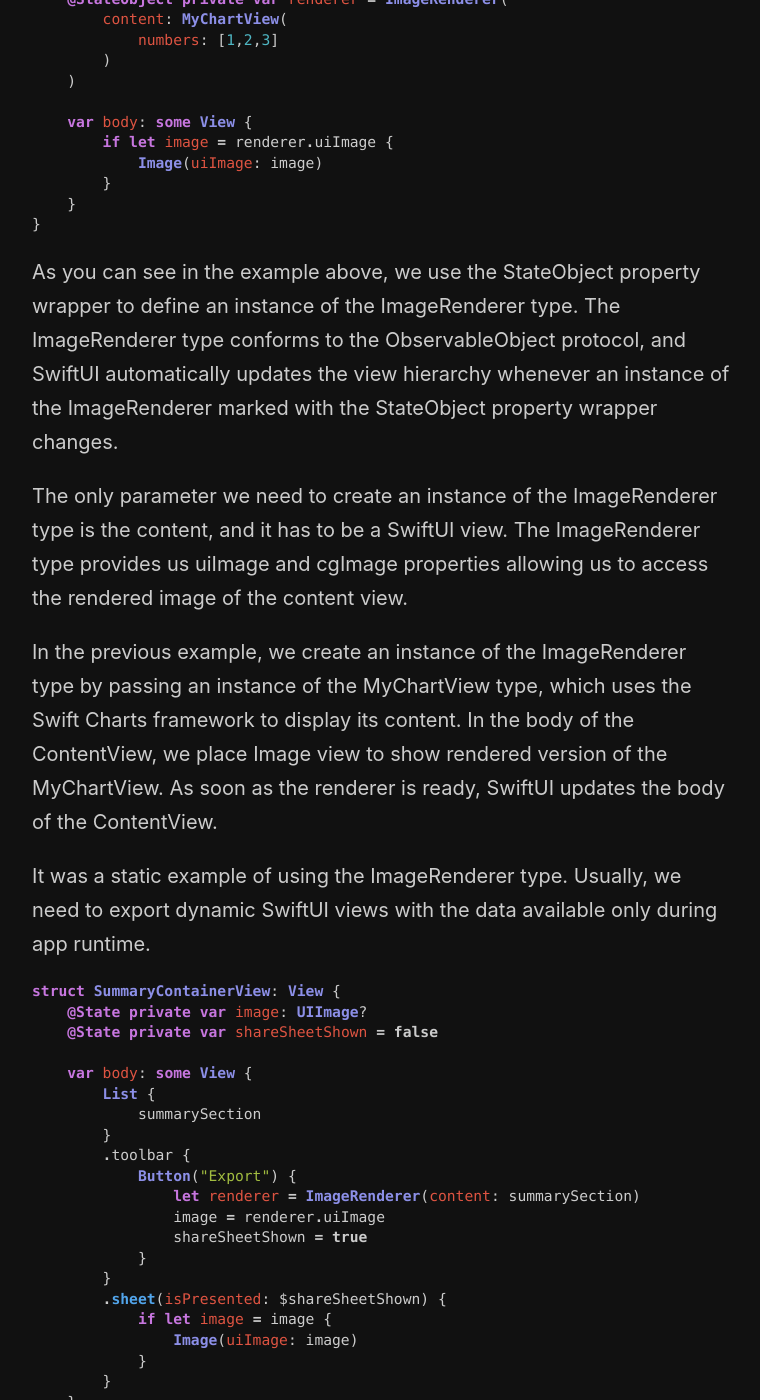
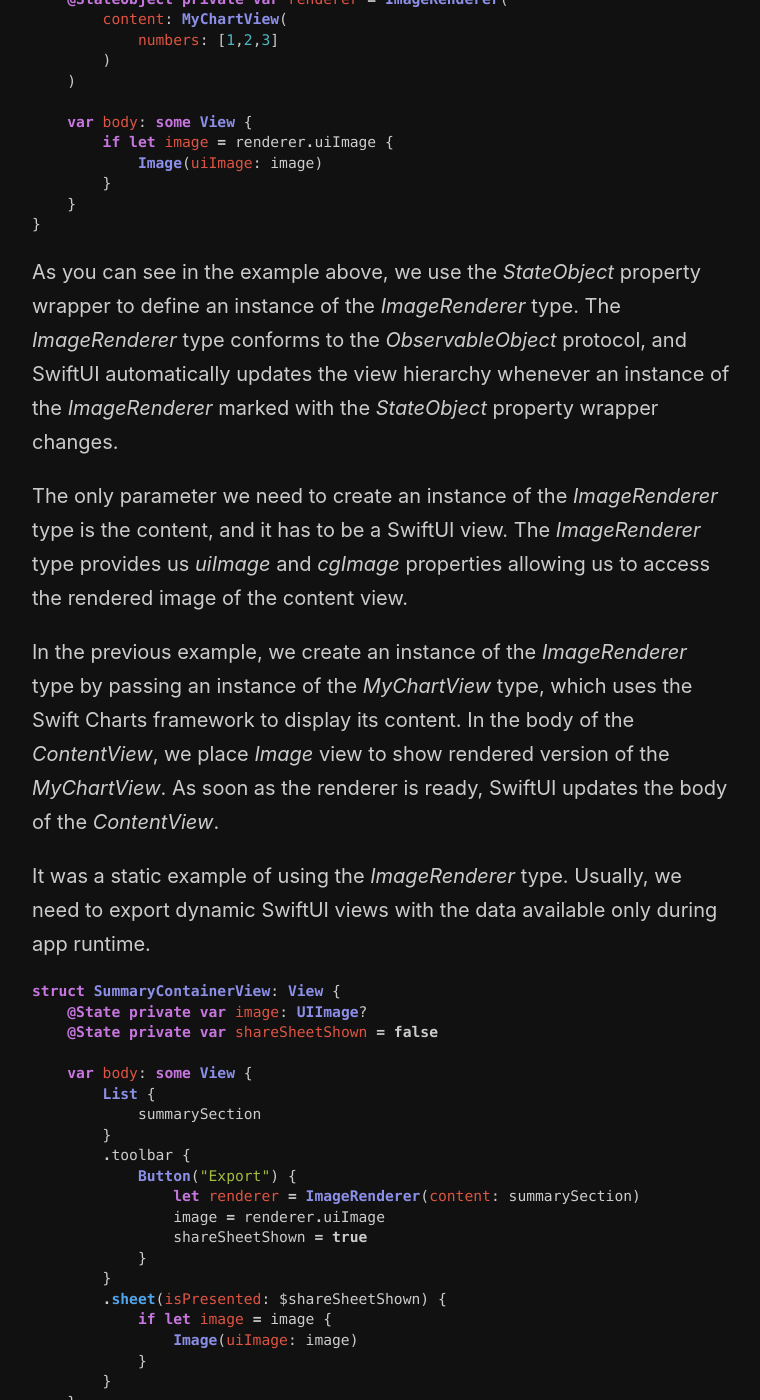
Before and after one commit to mecid/mecid.github.io, a Jekyll site: the page built from _posts/2023-04-18-imagerenderer-in-swiftui.md, in a window 1280 px wide and 1400 px high, scrolled down 989 px. Shown: the whole window, without its empty margins (258-1018 px from the left). Built offline with Jekyll 4.4.1, drawn with Linux system fonts in a browser that asks for light colours; some of the changed text lies outside the part shown.

Commit message:
image renderer post formatted

````diff
--- a/_posts/2023-04-18-imagerenderer-in-swiftui.md
+++ b/_posts/2023-04-18-imagerenderer-in-swiftui.md
@@ -3,11 +3,11 @@ title: ImageRenderer in SwiftUI
 layout: post
 ---
 
-I work on a medical app where the user needs to export health data rendered by using the Swift Charts framework. It was straightforward to achieve by leveraging the power of the new ImageRenderer type. This week we will learn how to use the ImageRenderer type to export SwiftUI view as image or PDF.
+I work on a medical app where the user needs to export health data rendered by using the Swift Charts framework. It was straightforward to achieve by leveraging the power of the new *ImageRenderer* type. This week we will learn how to use the *ImageRenderer* type to export SwiftUI view as image or PDF.
 
 {% include friends.html %}
 
-The ImageRenderer type provides an easy-to-use API, allowing us to export the SwiftUI view hierarchy as an image. Let's take a look at a quick example.
+The *ImageRenderer* type provides an easy-to-use API, allowing us to export the SwiftUI view hierarchy as an image. Let's take a look at a quick example.
 
 ```swift
 import SwiftUI
@@ -43,13 +43,13 @@ struct ContentView: View {
 }
 ```
 
-As you can see in the example above, we use the StateObject property wrapper to define an instance of the ImageRenderer type. The ImageRenderer type conforms to the ObservableObject protocol, and SwiftUI automatically updates the view hierarchy whenever an instance of the ImageRenderer marked with the StateObject property wrapper changes.
+As you can see in the example above, we use the *StateObject* property wrapper to define an instance of the *ImageRenderer* type. The *ImageRenderer* type conforms to the *ObservableObject* protocol, and SwiftUI automatically updates the view hierarchy whenever an instance of the *ImageRenderer* marked with the *StateObject* property wrapper changes.
 
-The only parameter we need to create an instance of the ImageRenderer type is the content, and it has to be a SwiftUI view. The ImageRenderer type provides us uiImage and cgImage properties allowing us to access the rendered image of the content view.
+The only parameter we need to create an instance of the *ImageRenderer* type is the content, and it has to be a SwiftUI view. The *ImageRenderer* type provides us *uiImage* and *cgImage* properties allowing us to access the rendered image of the content view.
 
-In the previous example, we create an instance of the ImageRenderer type by passing an instance of the MyChartView type, which uses the Swift Charts framework to display its content. In the body of the ContentView, we place Image view to show rendered version of the MyChartView. As soon as the renderer is ready, SwiftUI updates the body of the ContentView.
+In the previous example, we create an instance of the *ImageRenderer* type by passing an instance of the *MyChartView* type, which uses the Swift Charts framework to display its content. In the body of the *ContentView*, we place *Image* view to show rendered version of the *MyChartView*. As soon as the renderer is ready, SwiftUI updates the body of the *ContentView*.
 
-It was a static example of using the ImageRenderer type. Usually, we need to export dynamic SwiftUI views with the data available only during app runtime.
+It was a static example of using the *ImageRenderer* type. Usually, we need to export dynamic SwiftUI views with the data available only during app runtime.
 
 ```swift
 struct SummaryContainerView: View {
@@ -82,7 +82,7 @@ struct SummaryContainerView: View {
 }
 ```
 
-As you can see in the example above, we render the part of the particular SwiftUI view as an image displaying some data summary. The ImageRenderer type allows us to tune a few parameters affecting the final result of the exported image. For example, we can change the scale, size, and color mode using the scale, proposedSize, and colorMode properties.
+As you can see in the example above, we render the part of the particular SwiftUI view as an image displaying some data summary. The *ImageRenderer* type allows us to tune a few parameters affecting the final result of the exported image. For example, we can change the scale, size, and color mode using the *scale*, *proposedSize*, and *colorMode* properties.
 
 ```swift
 struct SummaryContainerView: View {
@@ -117,7 +117,7 @@ struct SummaryContainerView: View {
 }
 ```
 
-Another exciting feature of the ImageRenderer type is the ability to draw the rendered image in any instance of the CGContext type. It means you can use the ImageRenderer to make an image of SwiftUI view a part of your PDF context.
+Another exciting feature of the *ImageRenderer* type is the ability to draw the rendered image in any instance of the *CGContext* type. It means you can use the *ImageRenderer* to make an image of SwiftUI view a part of your PDF context.
 
 ```swift
 struct SummaryContainerView: View {
@@ -155,4 +155,4 @@ struct SummaryContainerView: View {
 }
 ```
 
-As you can see in the example above, we create an instance of the CGContext to generate a PDF file. We use the render function of the ImageRenderer type allowing us to access the size of the image displaying a SwiftUI view, and the renderer function that we can use to inject the image into an instance of the CGContext type.
+As you can see in the example above, we create an instance of the *CGContext* to generate a PDF file. We use the render function of the *ImageRenderer* type allowing us to access the size of the image displaying a SwiftUI view, and the renderer function that we can use to inject the image into an instance of the *CGContext* type.
````
